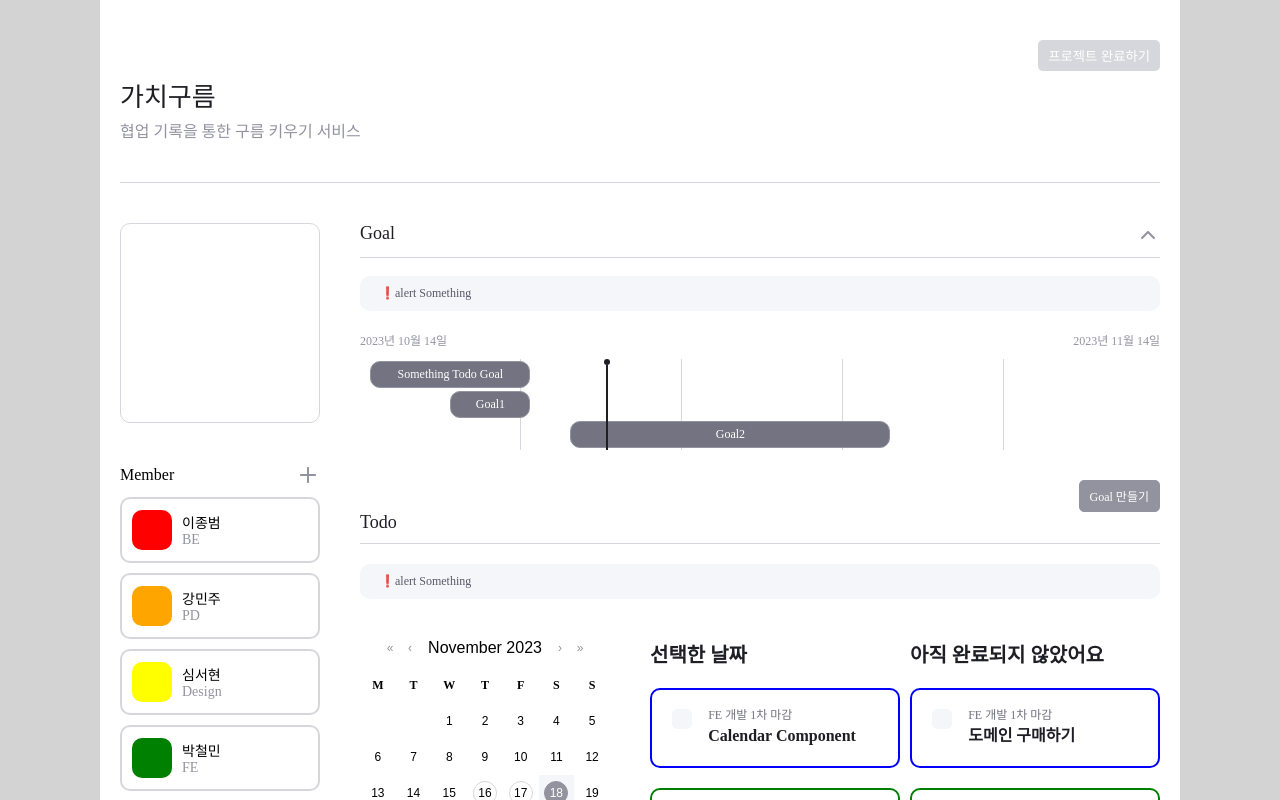
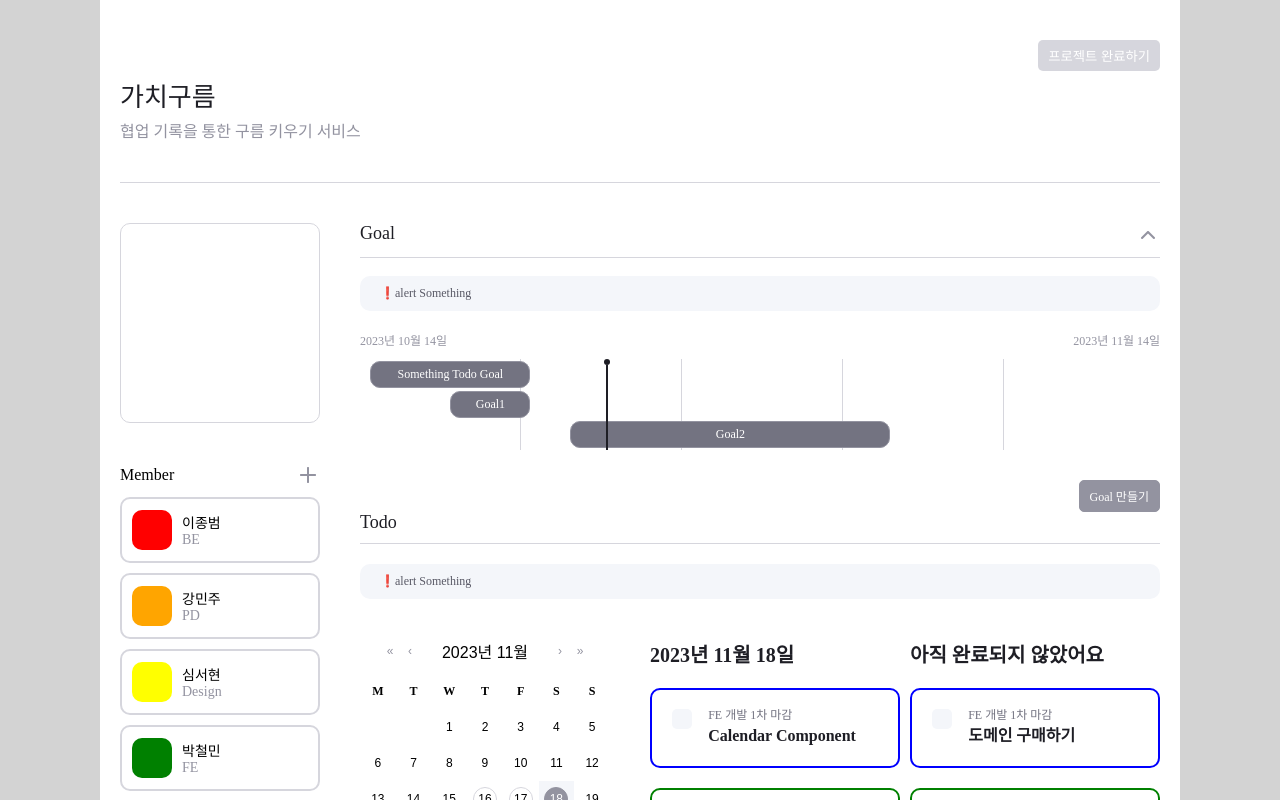
Before and after one commit to 9oormthon-univ/TEAM_12, a React (Vite) app: page /teamId/1 in a window 1280 px wide. Shown: the top 800 px of the page. Built offline with nearby package versions, Linux system fonts and the light colour scheme.

Commit message:
:memo: [component] TeamCalendar
팀캘린더 추가, 이걸로 todo 날짜 추가하면됩니다.

```diff
--- a/src/components/team/todo/Todo.jsx
+++ b/src/components/team/todo/Todo.jsx
@@ -3,6 +3,8 @@ import TeamCommonAlert from "./../teamCommon/TeamCommonAlert";
 import TeamCommonSectionTitle from "../teamCommon/TeamCommonSectionTitle.jsx";
 import TodoEntry from "../../todoEntry/TodoEntry.jsx";
 import TeamCalendar from "../../teamCalendar/teamCalendar.jsx";
+import { useState } from "react";
+import moment from "moment";
 
 function Todo({ today, unfinished }) {
   const todayTasks = today.map(t => (
@@ -13,7 +15,13 @@ function Todo({ today, unfinished }) {
     <TodoEntry key={u.id} category={u.category} title={u.title} col={u.color} />
   ));
 
-  const selectedDate = "선택한 날짜";
+  const [selectedDate, setSelectedDate] = useState(
+    moment().format("YYYY년 M월 D일")
+  );
+  const getSelectedDate = date => {
+    setSelectedDate(moment(date).format("YYYY년 M월 D일"));
+  };
+
   const unfinishedDescription = "아직 완료되지 않았어요";
 
   return (
@@ -22,7 +30,10 @@ function Todo({ today, unfinished }) {
       <TeamCommonAlert />
       <s.TodoButtonsWrapper></s.TodoButtonsWrapper>
       <s.TodoContentsWrapper>
-        <TeamCalendar />
+        {/* 캘린더 */}
+        <TeamCalendar $getSelectedDate={getSelectedDate} />
+        {/* 캘린더 */}
+
         <s.TodoListsWrapper>
           <s.Today>
             <s.TodayDate>{selectedDate}</s.TodayDate>
--- a/src/components/teamCalendar/TeamCalendar.jsx
+++ b/src/components/teamCalendar/TeamCalendar.jsx
@@ -1,29 +1,24 @@
-import React, { useState } from "react";
+import React, { useEffect, useState } from "react";
 import Calendar from "react-calendar";
 import "./Calendar.css"; // css import
 import moment from "moment";
 
 import * as S from "./style";
 
-function TeamCalendar() {
+function TeamCalendar({ $getSelectedDate }) {
   const dayList = ["2023-11-16", "2023-11-17"];
-  const addContent = date => {
-    // 해당 날짜(하루)에 추가할 컨텐츠의 배열
-    const contents = [];
-
-    // date(각 날짜)가  리스트의 날짜와 일치하면 해당 컨텐츠(이모티콘) 추가
-    if (dayList.find(day => day === moment(date).format("YYYY-MM-DD"))) {
-      contents.push(<div>헉...</div>);
-    }
-    return <div>{contents}</div>; // 각 날짜마다 해당 요소가 들어감
-  };
 
   const weekdaysFormat_w = ["S", "M", "T", "W", "T", "F", "S"];
   const [value, onChange] = useState(new Date());
+
+  useEffect(() => {
+    $getSelectedDate(value);
+  }, [value]);
+
   return (
     <div>
       <Calendar
-        locale="en"
+        locale="kor"
         showNeighboringMonth={false}
         onChange={onChange}
         value={value}
@@ -37,7 +32,7 @@ function TeamCalendar() {
           let html = [];
           // 현재 날짜가 post 작성한 날짜 배열에 있다면, 배경추가
           if (dayList.find(x => x === moment(date).format("YYYY-MM-DD"))) {
-            html.push(<div className="calendar-isComplete"></div>);
+            html.push(<div key={date} className="calendar-isComplete"></div>);
           }
           // 다른 조건을 주어서 html.push 에 추가적인 html 태그를 적용할 수 있음.
           return html;
```
